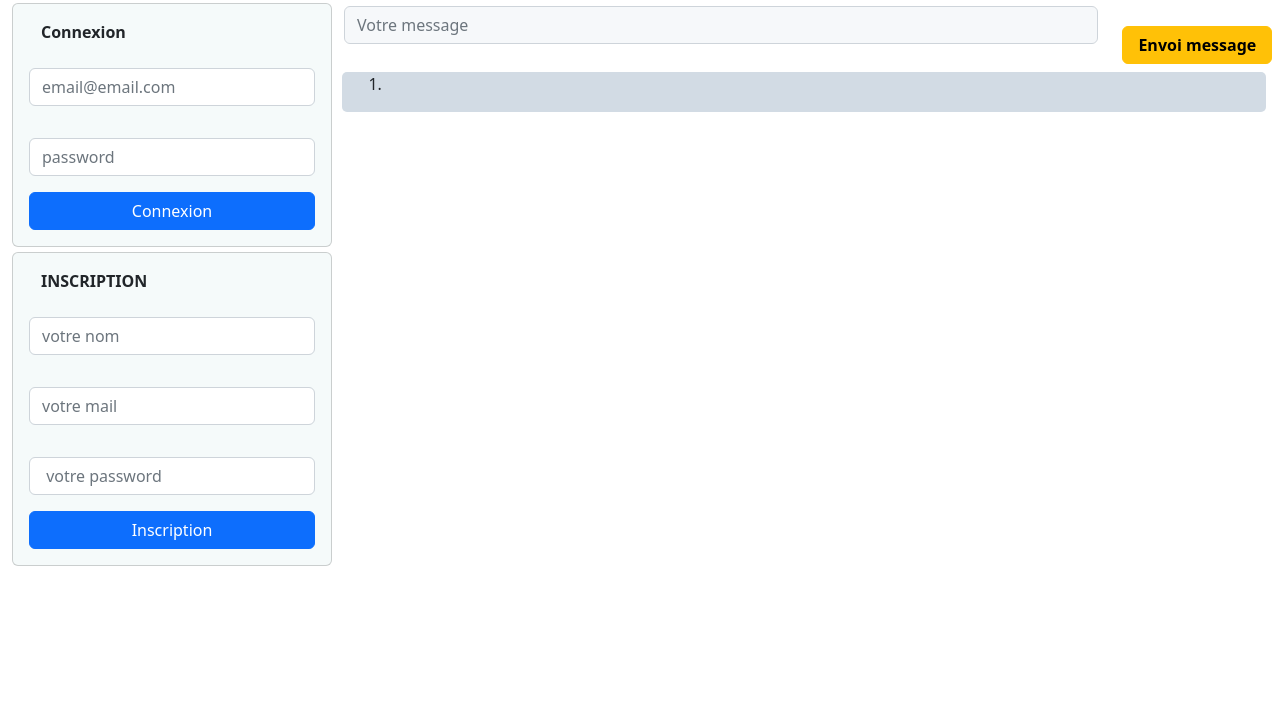
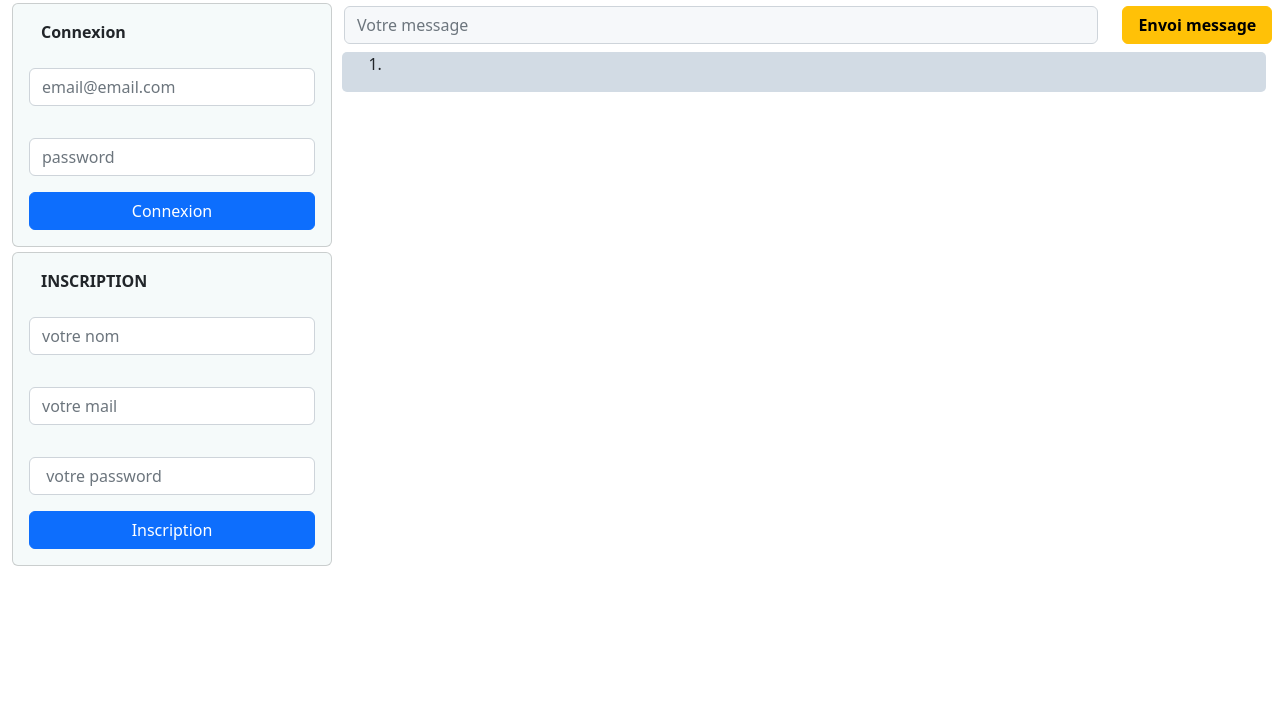
Before and after one commit to moezzine/StudentContact, a plain HTML site: page index.html in a window 1280 px wide. Shown: the part 82-800 px from the top of the page. Drawn offline with nearby package versions, Linux system fonts and the light colour scheme; no server answers.

Commit message:
Update index.html

```diff
--- a/index.html
+++ b/index.html
@@ -72,7 +72,7 @@
                 <div class="col-10">
                   <input class="form-control" type="text" id="envoi"  placeholder="Votre message" style="background-color: rgb(246, 248, 250);">
                 </div>
-                    <div class="col-2"  style="margin-top: 20px;" >
+                    <div class="col-2"  style="margin-top: 0px;" >
                        <button type="button" onclick="envoyerMessage()" class="btn btn-warning "style="width: 150px;"><strong>Envoi message</strong></button>
                     </div>
             </div>
```
